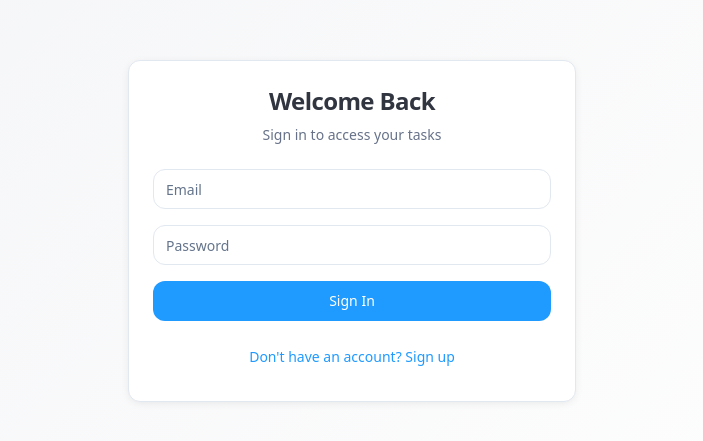
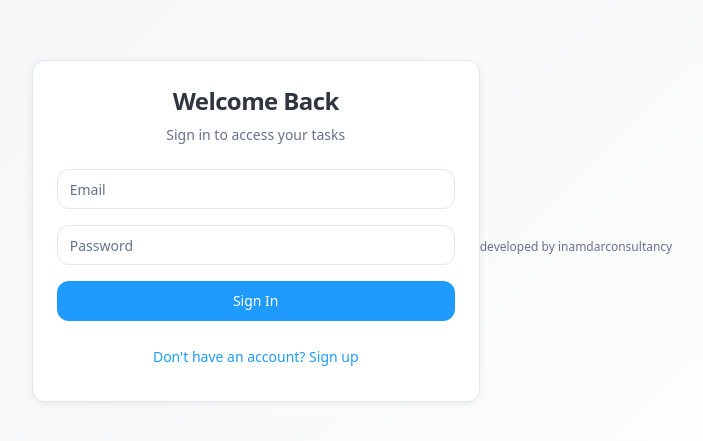
Before and after one commit to zaid27777/crisp-list-pro, a React (Vite) app: page / in a window 1280 px wide. Shown: the part 169-610 px from the top of the page, without its empty margins (288-991 px from the left). Built offline with nearby package versions, Linux system fonts and the light colour scheme.

Commit message:
Add footer
Add a footer to the application that displays "Developed by inamdarconsultancy".

```diff
--- a/src/pages/Auth.tsx
+++ b/src/pages/Auth.tsx
@@ -112,6 +112,13 @@ export default function Auth() {
           </div>
         </CardContent>
       </Card>
+
+      {/* Footer */}
+      <div className="text-center mt-8">
+        <p className="text-xs text-[hsl(var(--ios-text-secondary))]">
+          developed by inamdarconsultancy
+        </p>
+      </div>
     </div>
   );
 }
--- a/src/pages/TodoApp.tsx
+++ b/src/pages/TodoApp.tsx
@@ -238,6 +238,13 @@ export default function TodoApp() {
             </Card>
           </TabsContent>
         </Tabs>
+
+        {/* Footer */}
+        <div className="text-center mt-8 pb-4">
+          <p className="text-xs text-[hsl(var(--ios-text-secondary))]">
+            developed by inamdarconsultancy
+          </p>
+        </div>
       </div>
     </div>
   );
```
